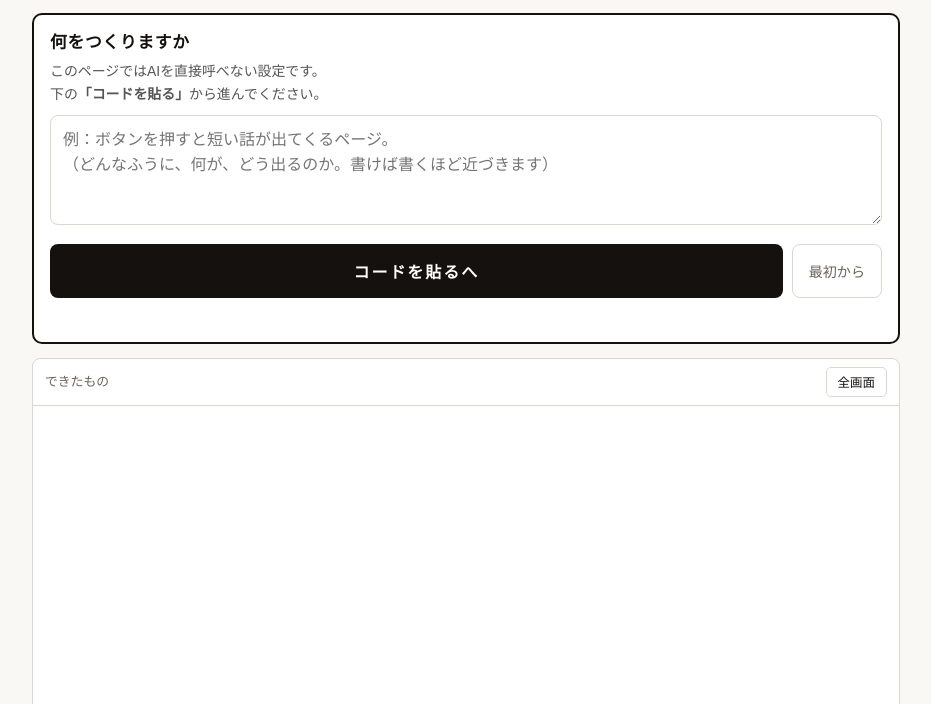
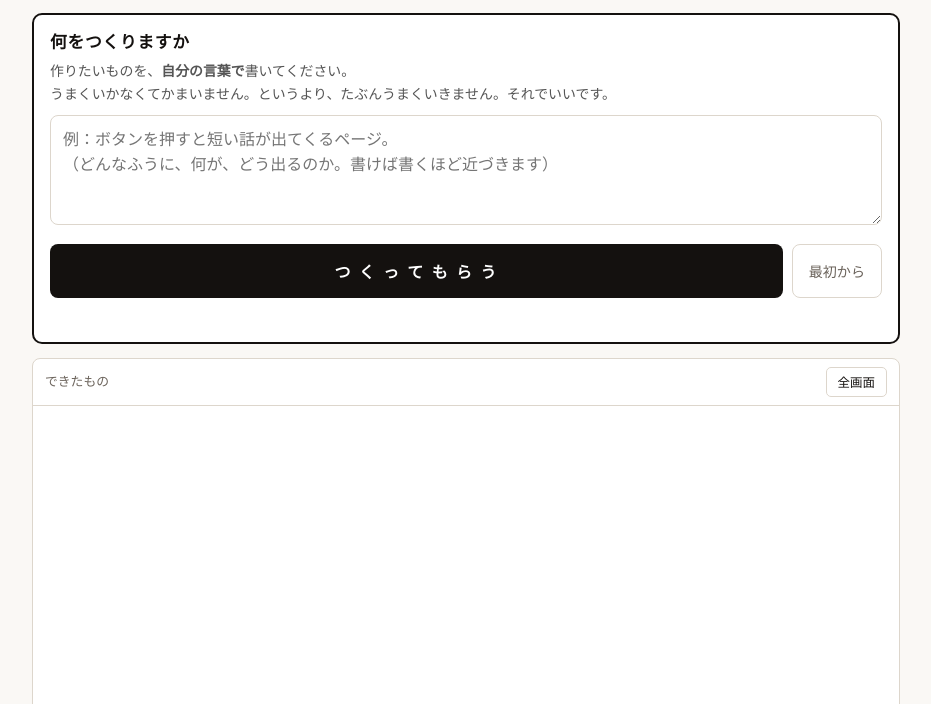
Before and after one commit to yama0113sg/R8bunsho-Hyogen_tsukutte, a plain HTML site: page index.html in a window 1280 px wide. Shown: the part 96-800 px from the top of the page, without its empty margins (174-1105 px from the left). Drawn offline with Linux system fonts and the light colour scheme.

Commit message:
Update index.html

```diff
--- a/index.html
+++ b/index.html
@@ -18,7 +18,7 @@
    どちらも空なら、ページは「コードを貼る」機能だけで動きます。
    ====================================================================== */
 window.SETUP = {
-  proxyUrl: "",   // 例: "https://tsukutte.〇〇〇.workers.dev"
+  proxyUrl: "https://tsukutte.ryousukey0113.workers.dev",   // 例: "https://tsukutte.〇〇〇.workers.dev"
 
   apiKey: "",     // 中継役を使わないときだけ（キーが見えます）
   model:  ""      // 空なら自動で選びます
```
